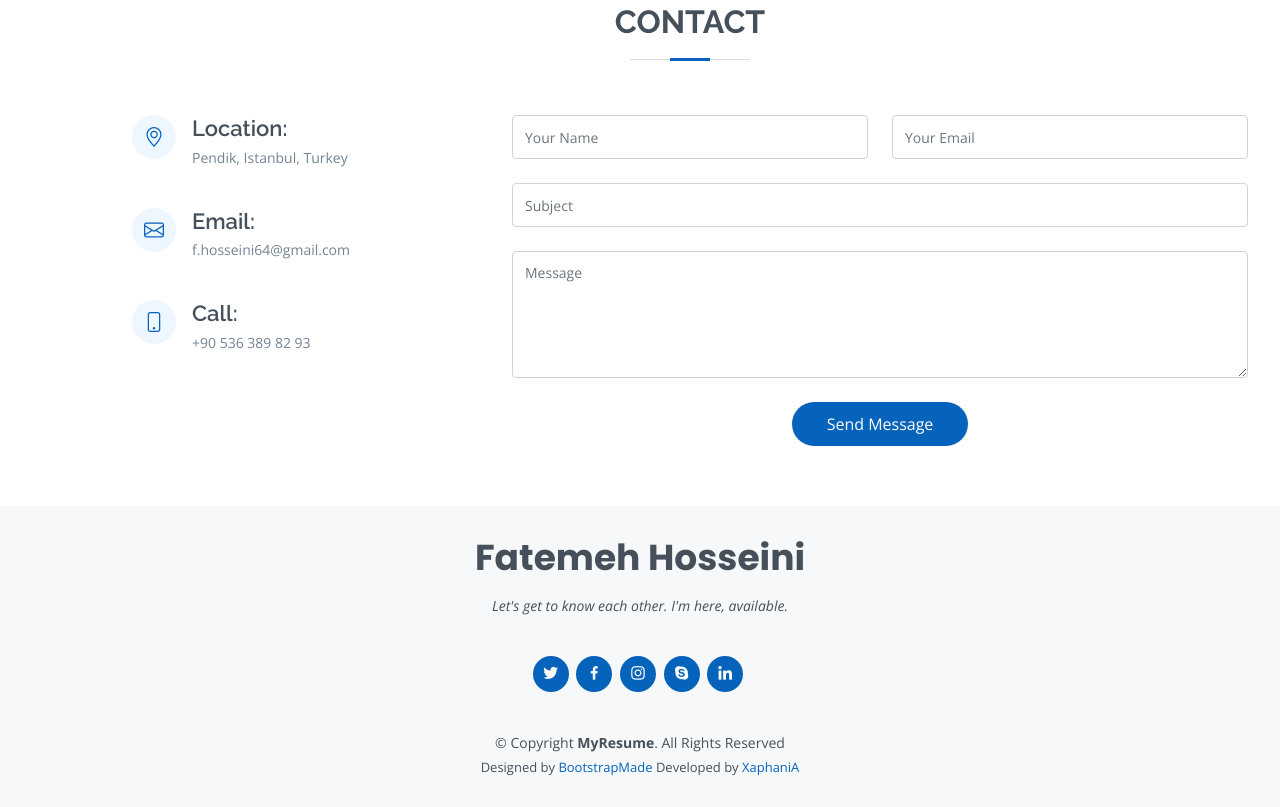
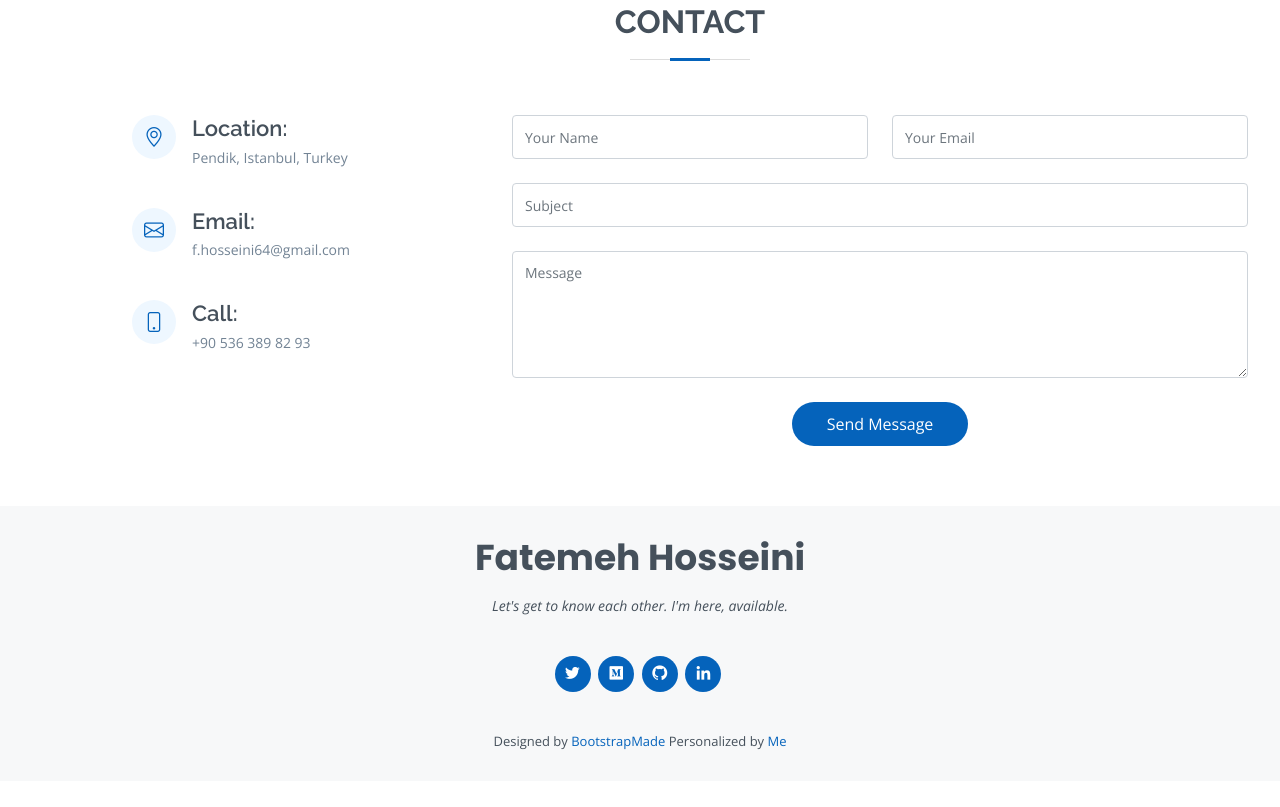
Before and after one commit to xaphaniafox/resume, a plain HTML site: page index.html in a window 1280 px wide. Shown: the part 4005-4812 px from the top of the page. After the commit the page ends 4786 px from the top, so only its background shows below. Drawn offline with nearby package versions, Linux system fonts and the light colour scheme.

Commit message:
fixing the social media icons and links, Footer section

```diff
--- a/index.html
+++ b/index.html
@@ -403,22 +403,23 @@
       <h3>Fatemeh Hosseini</h3>
       <p>Let's get to know each other. I'm here, available.</p>
       <div class="social-links">
-        <a href="#" class="twitter"><i class="bx bxl-twitter"></i></a>
-        <a href="#" class="facebook"><i class="bx bxl-facebook"></i></a>
-        <a href="#" class="instagram"><i class="bx bxl-instagram"></i></a>
-        <a href="#" class="google-plus"><i class="bx bxl-skype"></i></a>
-        <a href="#" class="linkedin"><i class="bx bxl-linkedin"></i></a>
+        <a href="https://twitter.com/xaphania2290" target="_blank" class="twitter"><i class="bx bxl-twitter"></i></a>
+        <!-- <a href="#" target="_blank" class="facebook"><i class="bx bxl-facebook"></i></a> -->
+        <a href="https://medium.com/@f.hosseini64" target="_blank" class="medium"><i class="bx bxl-medium-square"></i></a>
+        <a href="https://github.com/xaphaniafox" target="_blank" class="github"><i class="bx bxl-github"></i></a>
+        <a href="https://www.linkedin.com/in/fatemeh-hosseini-078433122/" target="_blank" class="linkedin"><i class="bx bxl-linkedin"></i></a>
+
       </div>
-      <div class="copyright">
+      <!-- <div class="copyright">
         &copy; Copyright <strong><span>MyResume</span></strong>. All Rights Reserved
-      </div>
+      </div> -->
       <div class="credits">
         <!-- All the links in the footer should remain intact. -->
         <!-- You can delete the links only if you purchased the pro version. -->
         <!-- Licensing information: [license-url] -->
         <!-- Purchase the pro version with working PHP/AJAX contact form: https://bootstrapmade.com/free-html-bootstrap-template-my-resume/ -->
-        Designed by <a href="https://bootstrapmade.com/">BootstrapMade</a>
-        Developed by <a href="#">XaphaniA</a>
+        Designed by <a href="https://bootstrapmade.com/" target="_blank">BootstrapMade</a>
+        Personalized by <a href="#">Me</a>
       </div>
     </div>
   </footer><!-- End Footer -->
```
